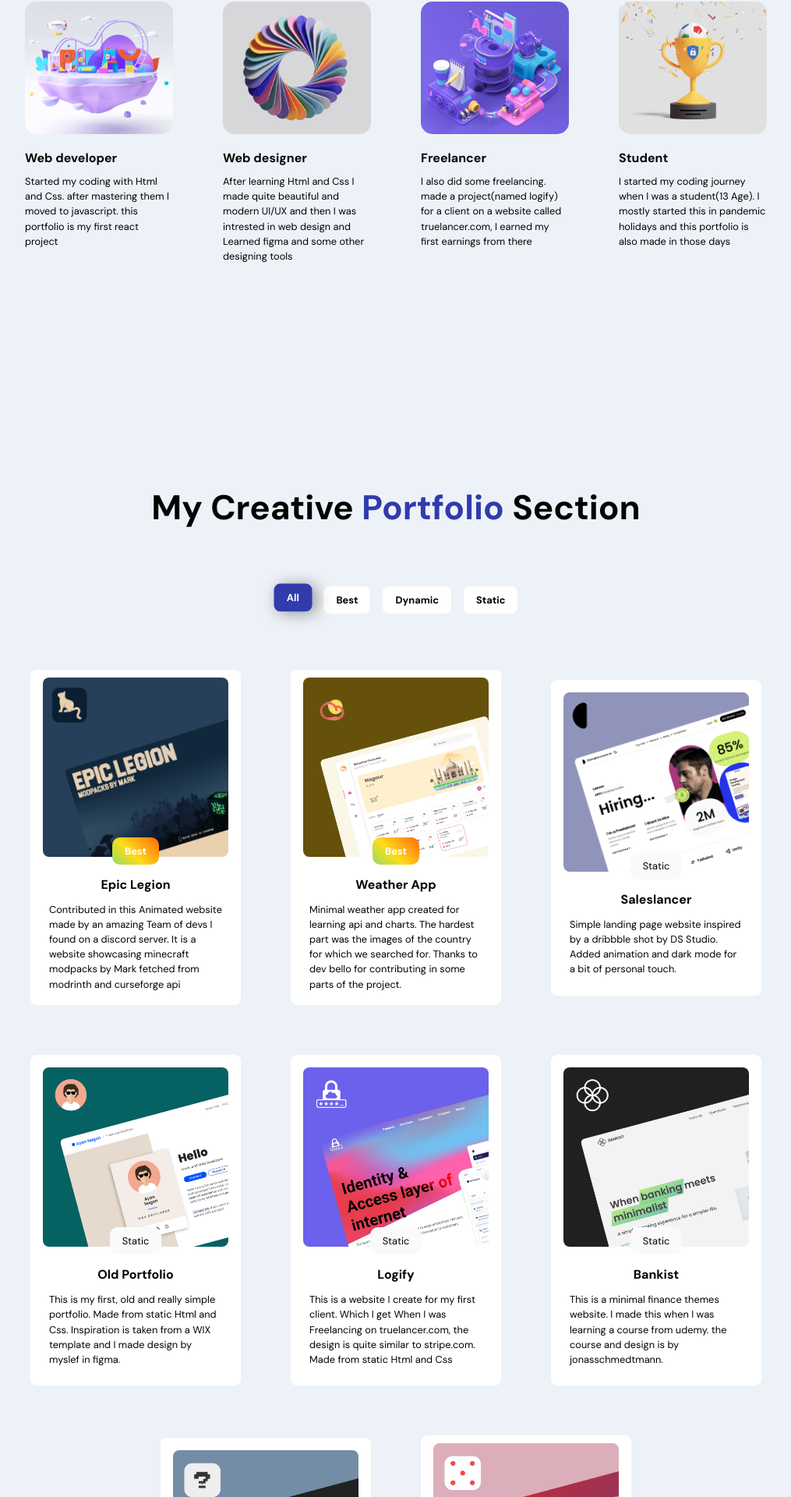
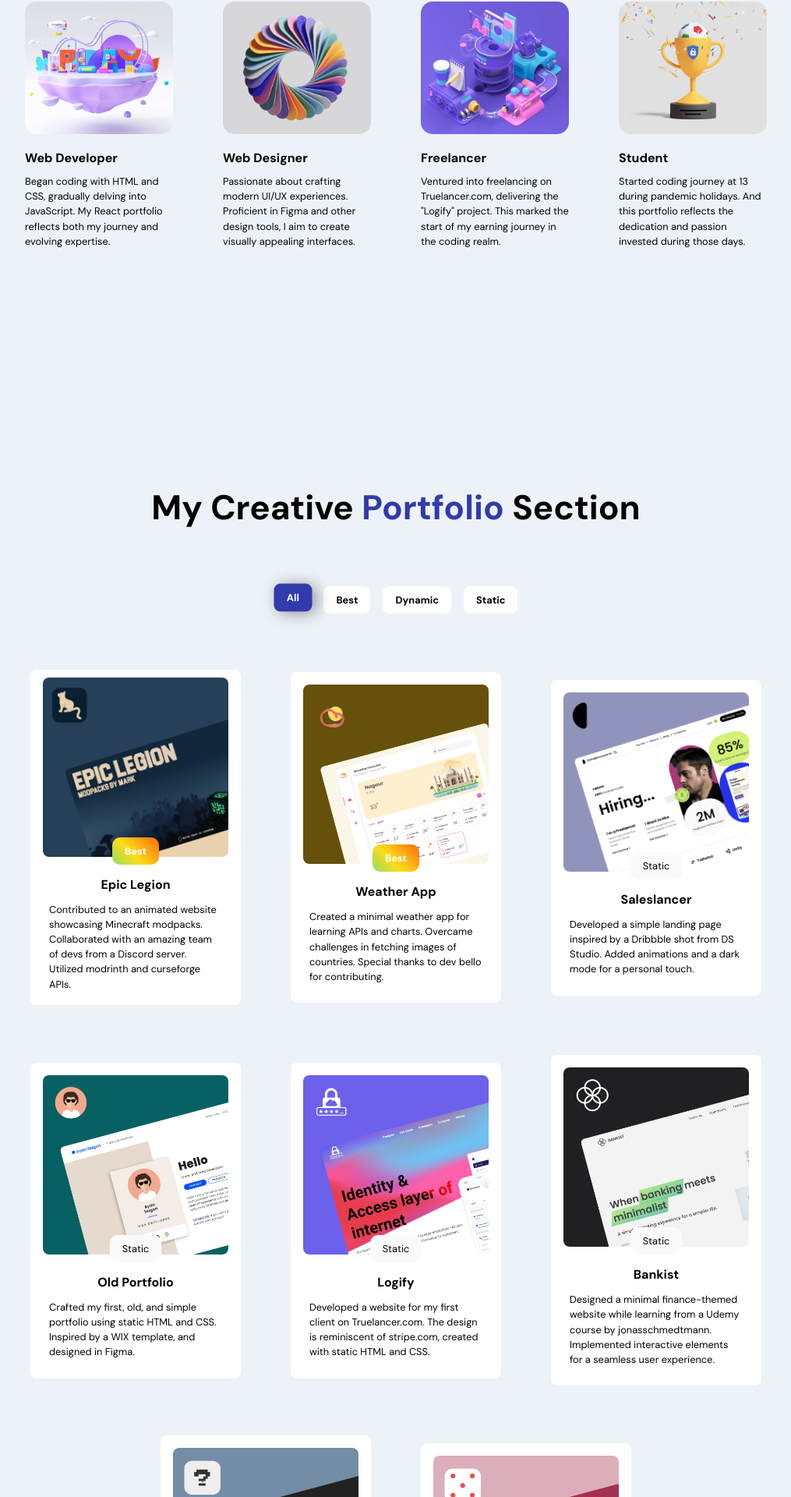
Before and after one commit to AyanNagorimsn/portfolio-react, a React (Vite) app: page / in a window 1280 px wide. Shown: the part 1074-2994 px from the top of the page at 78% size, without its empty margins (132-1147 px from the left). Built offline with nearby package versions, Linux system fonts and the light colour scheme; no server answers.

Commit message:
Changed descriptions

```diff
--- a/src/container/Work/Work.scss
+++ b/src/container/Work/Work.scss
@@ -44,6 +44,7 @@
   display: flex;
   align-items: center;
   justify-content: center;
+  flex: 1;
   flex-wrap: wrap;
 
   .app__work-item {
--- a/src/data/about-data.js
+++ b/src/data/about-data.js
@@ -1,29 +1,22 @@
 export const data = [
   {
     image: "about01",
-    title: "Web developer",
-    description:
-      "Started my coding with Html and Css. after mastering them I moved to javascript. this portfolio is my first react project",
+    title: "Web Developer",
+    description: "Began coding with HTML and CSS, gradually delving into JavaScript. My React portfolio reflects both my journey and evolving expertise.",
   },
   {
     image: "about02",
-
-    title: "Web designer",
-    description:
-      "After learning Html and Css I made quite beautiful and modern UI/UX and then I was intrested in web design and Learned figma and some other designing tools",
+    title: "Web Designer",
+    description: "Passionate about crafting modern UI/UX experiences. Proficient in Figma and other design tools, I aim to create visually appealing interfaces.",
   },
   {
     image: "about04",
-
     title: "Freelancer",
-    description:
-      "I also did some freelancing. made a project(named logify) for a client on a website called truelancer.com, I earned my first earnings from there",
+    description: 'Ventured into freelancing on Truelancer.com, delivering the "Logify" project. This marked the start of my earning journey in the coding realm.',
   },
   {
     image: "about03",
-
     title: "Student",
-    description:
-      "I started my coding journey when I was a student(13 Age). I mostly started this in pandemic holidays and this portfolio is also made in those days",
+    description: "Started coding journey at 13 during pandemic holidays. And this portfolio reflects the dedication and passion invested during those days.",
   },
 ];
--- a/src/data/work-data.js
+++ b/src/data/work-data.js
@@ -1,9 +1,7 @@
-// {["All", "Best", "Dynamic", "Static"].map((item, index) => (
-
 export const data = [
   {
     title: `Epic Legion`,
-    description: `Contributed in this Animated website made by an amazing Team of devs I found on a discord server. It is a website showcasing minecraft modpacks by Mark fetched from modrinth and curseforge api`,
+    description: `Contributed to an animated website showcasing Minecraft modpacks. Collaborated with an amazing team of devs from a Discord server. Utilized modrinth and curseforge APIs.`,
     projectLink: `https://markpacks.net/`,
     codeLink: "https://github.com/epicyeeto/MarkModpacks",
     tags: [`All`, `Best`, `Dynamic`],
@@ -11,7 +9,7 @@ export const data = [
   },
   {
     title: `Weather App`,
-    description: `Minimal weather app created for learning api and charts. The hardest part was the images of the country for which we searched for. Thanks to dev bello for contributing in some parts of the project.`,
+    description: `Created a minimal weather app for learning APIs and charts. Overcame challenges in fetching images of countries. Special thanks to dev bello for contributing.`,
     projectLink: `https://weadher.vercel.app/`,
     codeLink: "https://github.com/ParallelXL/weather-app",
     tags: [`All`, `Best`, `Dynamic`],
@@ -19,7 +17,7 @@ export const data = [
   },
   {
     title: `Saleslancer`,
-    description: `Simple landing page website inspired by a dribbble shot by DS Studio. Added animation and dark mode for a bit of personal touch.`,
+    description: `Developed a simple landing page inspired by a Dribbble shot from DS Studio. Added animations and a dark mode for a personal touch.`,
     projectLink: `https://saleslancer-landing-page.vercel.app/`,
     codeLink: "https://github.com/ParallelXL/Landing-page-UI",
     tags: [`All`, `Static`],
@@ -27,7 +25,7 @@ export const data = [
   },
   {
     title: `Old Portfolio`,
-    description: `This is my first, old and really simple portfolio. Made from static Html and Css. Inspiration is taken from a WIX template and I made design by myslef in figma. `,
+    description: `Crafted my first, old, and simple portfolio using static HTML and CSS. Inspired by a WIX template, and designed in Figma.`,
     projectLink: `https://ayannagori-oldfolio.vercel.app`,
     codeLink: "https://github.com/ParallelXL/old-portfolio",
     tags: [`All`, `Static`],
@@ -35,7 +33,7 @@ export const data = [
   },
   {
     title: `Logify`,
-    description: `This is a website I create for my first client. Which I get When I was Freelancing on truelancer.com, the design is quite similar to stripe.com. Made from static Html and Css`,
+    description: `Developed a website for my first client on Truelancer.com. The design is reminiscent of stripe.com, created with static HTML and CSS.`,
     projectLink: `https://logify.id`,
     codeLink: "https://github.com/ParallelXL/logify-website",
     tags: [`All`, `Static`],
@@ -43,7 +41,7 @@ export const data = [
   },
   {
     title: `Bankist`,
-    description: `This is a minimal finance themes website. I made this when I was learning a course from udemy. the course and design is by jonasschmedtmann.`,
+    description: `Designed a minimal finance-themed website while learning from a Udemy course by jonasschmedtmann. Implemented interactive elements for a seamless user experience.`,
     projectLink: `https://minimal-bankist.vercel.app/`,
     codeLink: `https://github.com/ParallelXL/bankist-website`,
     tags: [`All`, `Static`],
@@ -51,7 +49,7 @@ export const data = [
   },
   {
     title: `Guess The Number`,
-    description: `This is a javascript game in which the player has to guess the number which is randomly generated between 1 to 20. the course and design is by jonasschmedtmann.`,
+    description: `Developed a JavaScript game where players guess a randomly generated number between 1 to 20. Inspired by a course and design by jonasschmedtmann.`,
     projectLink: `https://mysterydigit.vercel.app/`,
     codeLink: `https://github.com/ParallelXL/Guess-The-Number`,
     tags: [`All`, `Dynamic`],
@@ -59,7 +57,7 @@ export const data = [
   },
   {
     title: `Pick Game`,
-    description: `This is a 2 player javascript game. The goal is to make 100 points before your opponent player. And that by Rolling dice. If the dice number is 1 then you will lose your all your current points.`,
+    description: `Created a 2-player JavaScript game where the goal is to reach 100 points by rolling dice. Be cautious, rolling a 1 resets your current points.`,
     projectLink: `https://pick-game.vercel.app/`,
     codeLink: `https://github.com/ParallelXL/Pick-Game-Javascript`,
     tags: [`All`, `Dynamic`],
```
